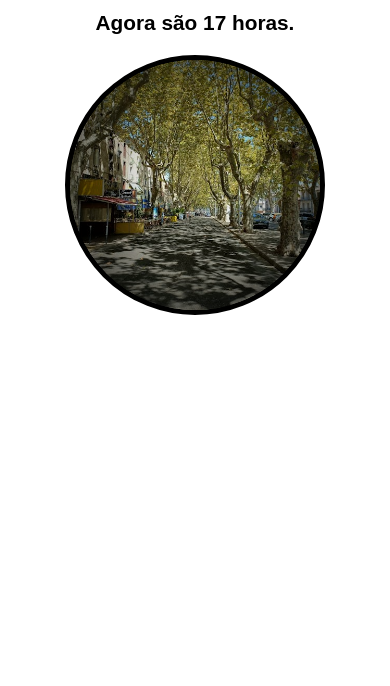
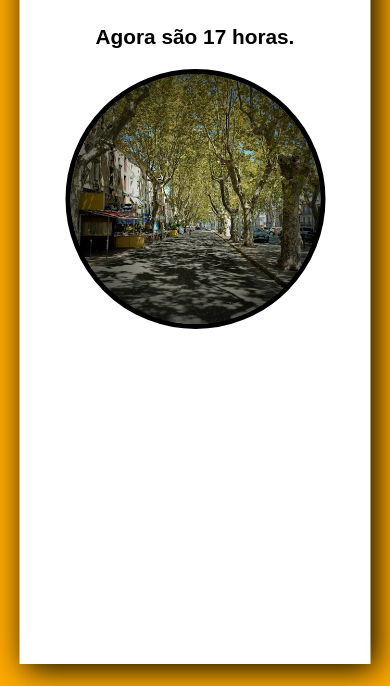
Before and after one commit to Davi0A/javascript, a plain HTML site: page aula12/proj01/index.html in a window 390 px wide. Shown: the part 158-844 px from the top of the page. Drawn offline with Linux system fonts and the light colour scheme.

Commit message:
Update style.css

```diff
--- a/aula12/proj01/style.css
+++ b/aula12/proj01/style.css
@@ -105,8 +105,8 @@ h3 {
 @media screen and (max-width: 600px) {
     main {
         padding: 0px;
-        width: 100vw;
-        height: 100vh;
+        width: 90vw;
+        height: 800px;
         border-radius: 0px;
         transition: width 1s ease;
     }
```
